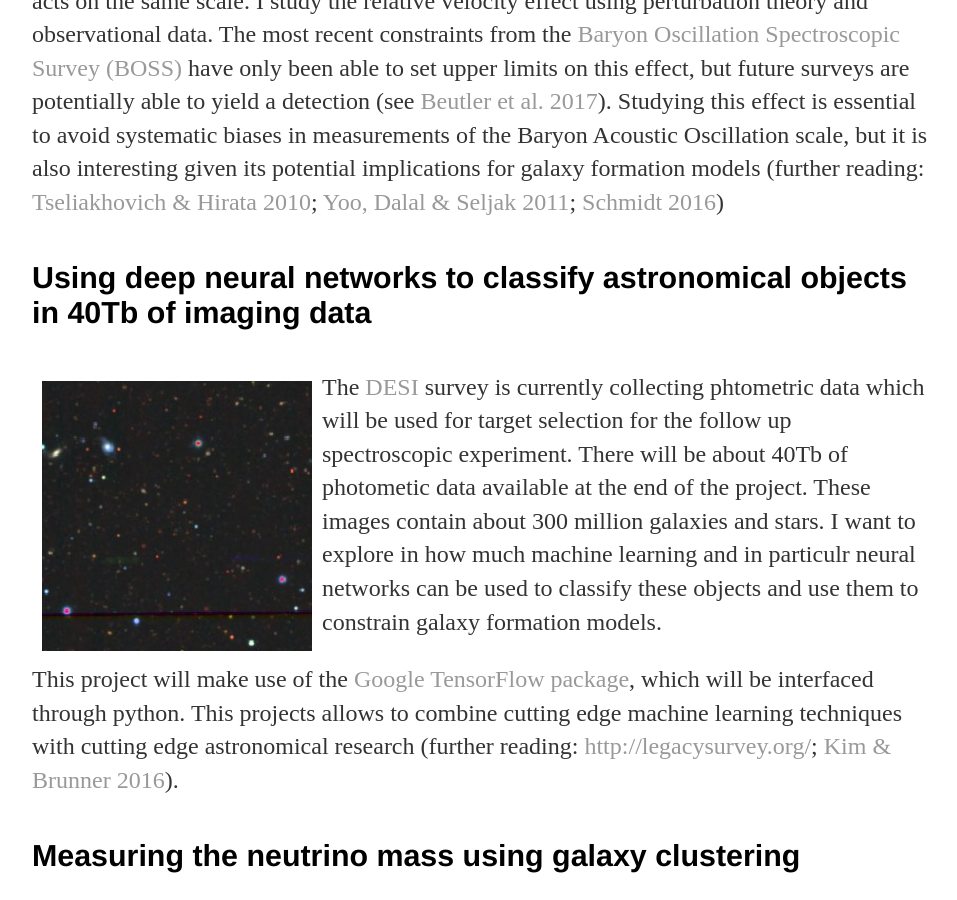
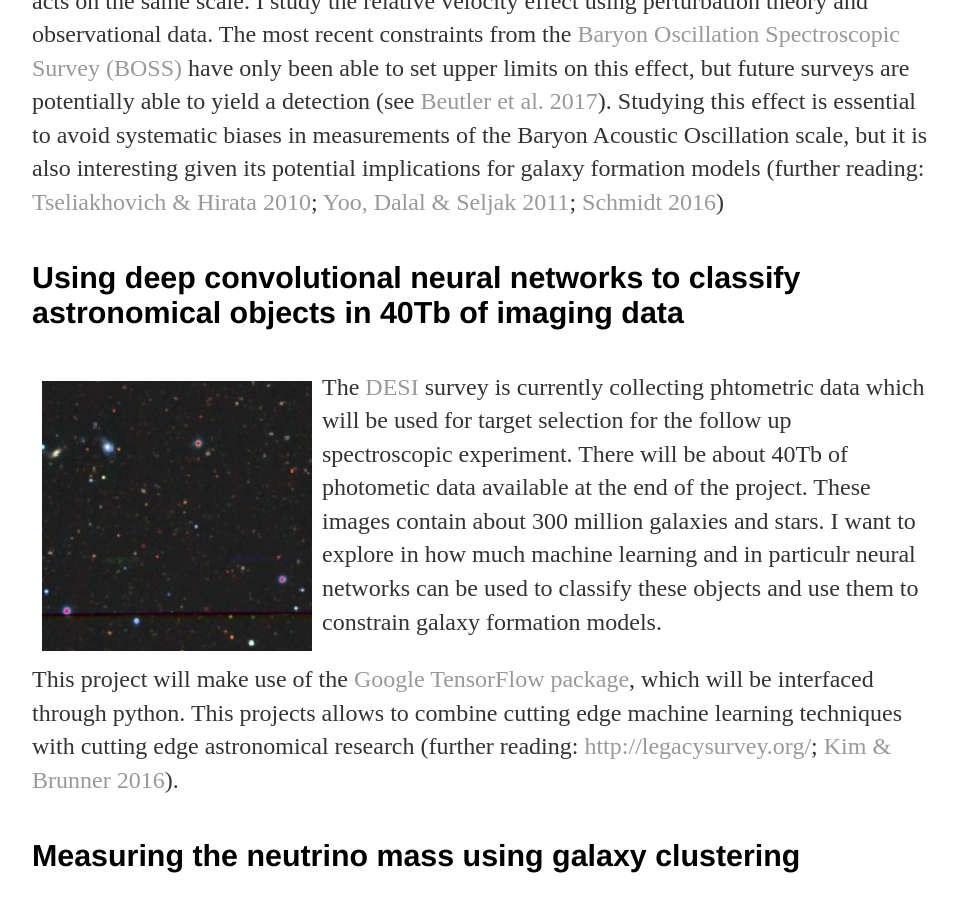
Before and after one commit to fbeutler/fbeutler.github.io, a Jekyll site: the page built from research/projects.html, in a window 1280 px wide and 900 px high, scrolled down 1478 px. Shown: the whole window, without its empty margins (160-1117 px from the left). Built offline with Jekyll 4.4.1, drawn with Linux system fonts in a browser that asks for light colours.

Commit message:
Update projects.html

```diff
--- a/research/projects.html
+++ b/research/projects.html
@@ -50,7 +50,7 @@
   </div>
 
   <div class="post">
-    <h4>Using deep neural networks to classify astronomical objects in 40Tb of imaging data</h4>
+    <h4>Using deep convolutional neural networks to classify astronomical objects in 40Tb of imaging data</h4>
 
     <img src="/static/791.jpg" alt="IMAGE OF DESI DECAL SURVEY" width="270" align="left" style="padding:10px">
     <p>
```
